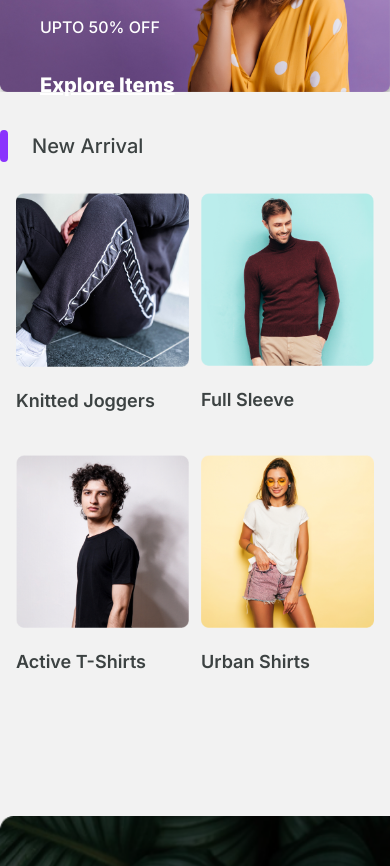
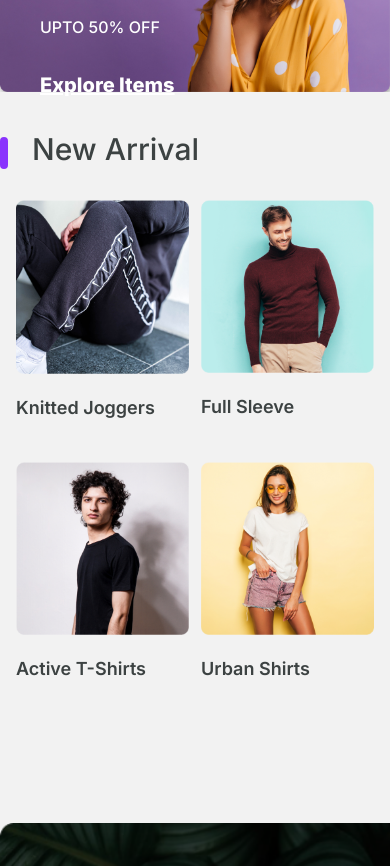
Before and after one commit to fenil-solanki/ecom-mern, a Next.js app in the folder client/: page / in a window 390 px wide. Shown: the part 880-1746 px from the top of the page. Built offline with nearby package versions, Linux system fonts and the light colour scheme; no server answers.

Commit message:
Update Arrival.tsx

```diff
--- a/client/src/app/component/Arrival.tsx
+++ b/client/src/app/component/Arrival.tsx
@@ -3,10 +3,10 @@ import React from 'react'
 const Arrival = () => {
   return (
     <section className='container mx-auto my-6'>
-        <div className="pr-2.5 sm:pr-0">
+        <div>
           <div className='border-4 mr-6 border-[#8A33FD] rounded-lg inline mr-4 sm:mr-8 lg:mr-12'></div>
           <div className=' inline'>
-          <h2 className='font-medium text-xl sm:text-3xl inline md:font-semibold md:text-4xl ' style={{color:"#3C4242"}}>New Arrival</h2>
+          <h2 className='font-medium text-3xl inline md:font-semibold md:text-4xl ' style={{color:"#3C4242"}}>New Arrival</h2>
 
           </div>
         </div>
```
